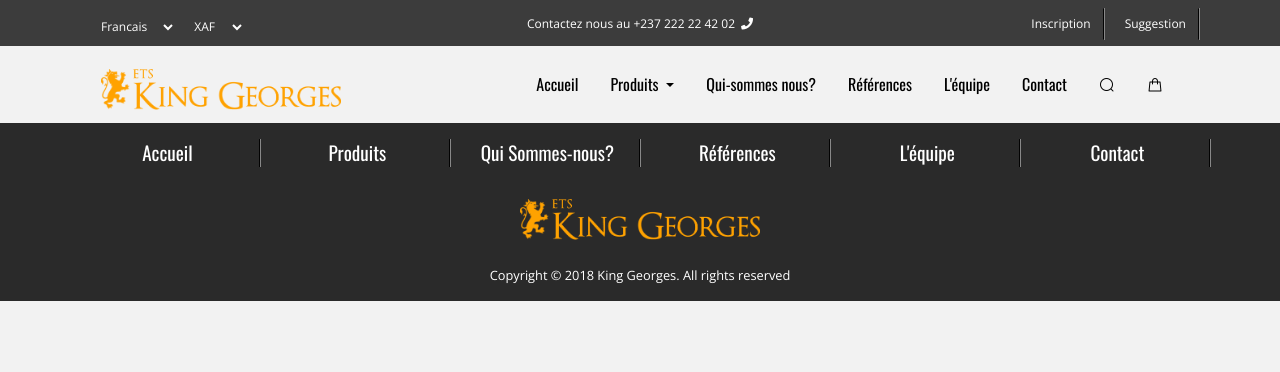
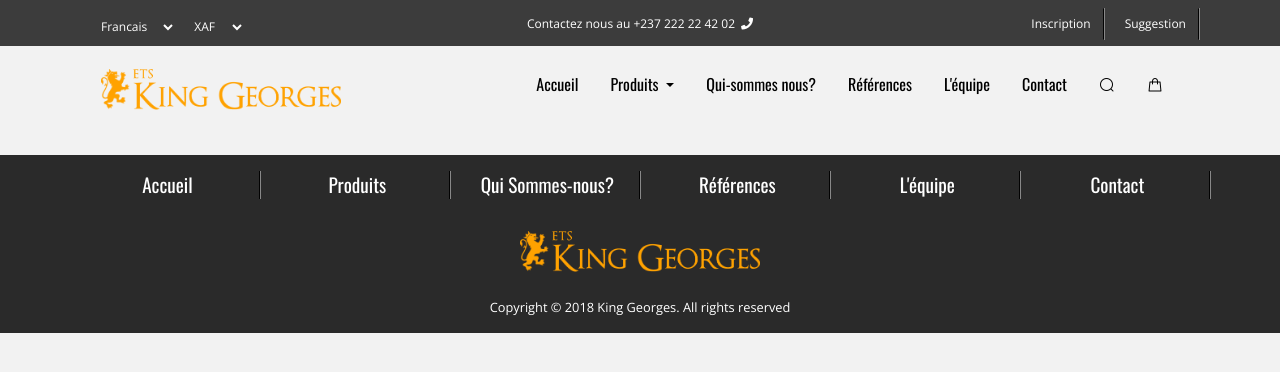
Before and after one commit to blvck237/kingeorges, a Vue app: page /#/ in a window 1280 px wide. Shown: the top 372 px of the page. Built offline with nearby package versions, Linux system fonts and the light colour scheme; what vuefire would draw is missing.

Commit message:
:lipstick: Add margin to footer

```diff
--- a/src/App.vue
+++ b/src/App.vue
@@ -3,7 +3,7 @@
     <top-nav></top-nav>
     <navigation></navigation>
     <router-view/>
-    <Footer></Footer>
+    <Footer class="footer"></Footer>
   </div>
 </template>
 
@@ -32,4 +32,7 @@ export default {
   padding: 0 !important;
 }
 
+.footer{
+  margin-top: 2em;
+}
 </style>
```
